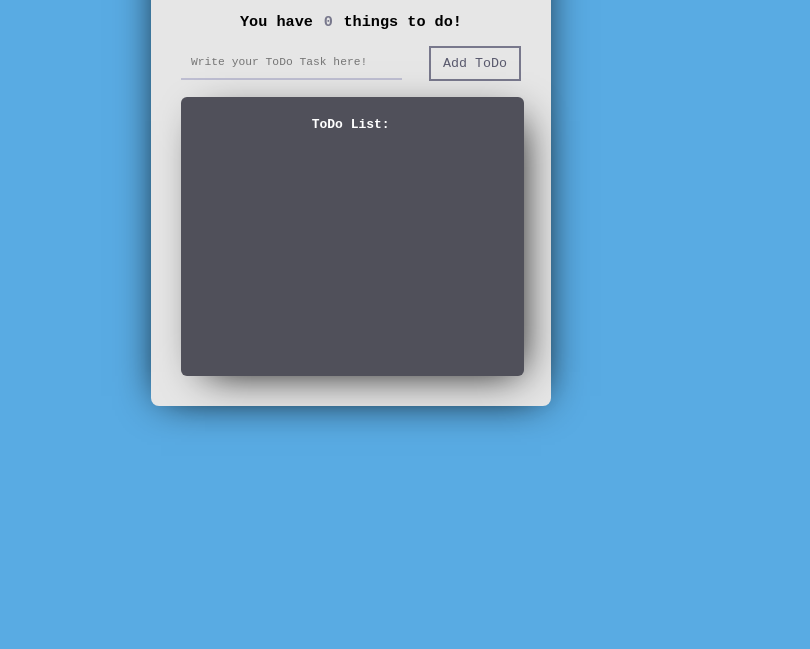
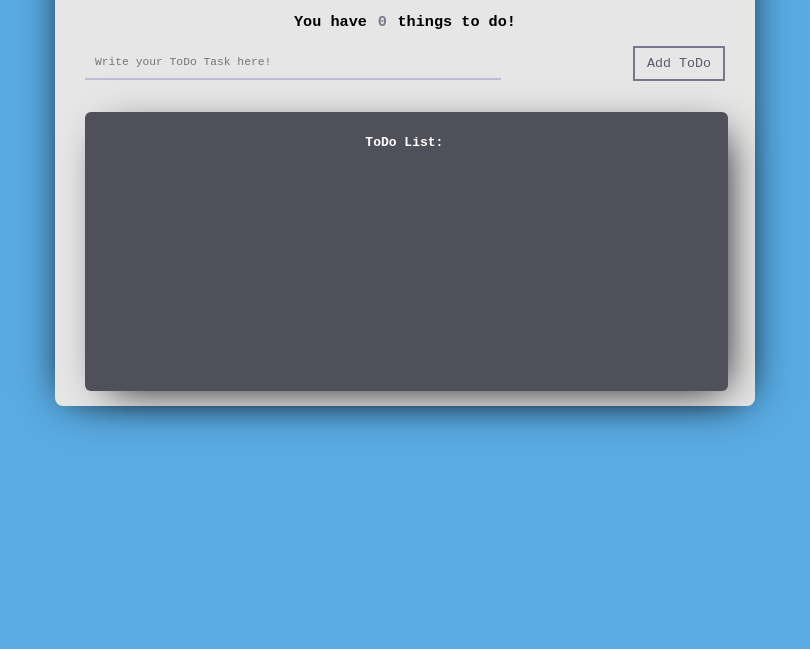
Before and after one commit to nishantsahoo/ToDo_Application, a plain HTML site: page index.html in a window 1280 px wide. Shown: the part 151-800 px from the top of the page, without its empty margins (265-1075 px from the left). Drawn offline with Linux system fonts and the light colour scheme.

Commit message:
Update style.css

```diff
--- a/style.css
+++ b/style.css
@@ -5,15 +5,14 @@ body
 }
 .form
 {
-	width: 340px;
+	width: 50%;
 	height: 440px;
 	background: #e6e6e6;
 	border-radius: 8px;
 	box-shadow: 0 0 40px -10px #000;
-	margin-left: 32.5%;
+	margin-left: 25%;
 	margin-top: 6%;
 	padding: 20px 30px;
-	max-width: calc(100vw - 40px);
 	font-family: monospace;
 	position: sticky;
 }
```
